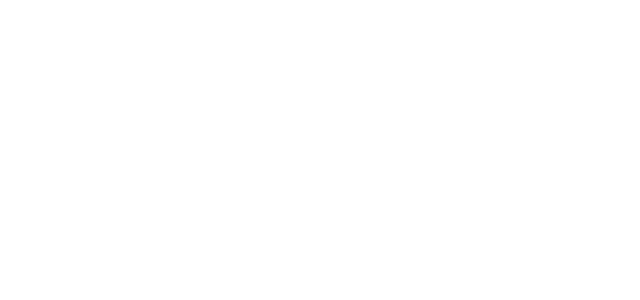
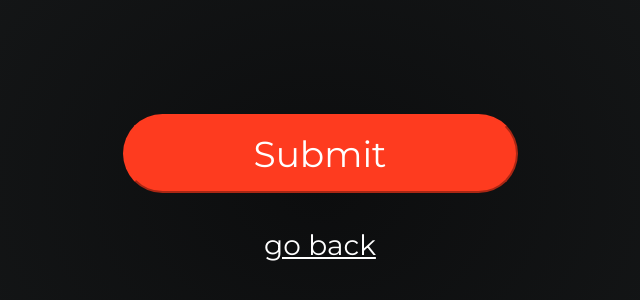
Before and after one commit to Demetrusa/RedBerry-Project, a React (Create React App) app in the folder my-app/: page /submit in a window 1280 px wide. Shown: the part 330-630 px from the top of the page, without its empty margins (320-960 px from the left). Built offline with nearby package versions, Linux system fonts and the light colour scheme.

Commit message:
4/5 Route Page

```diff
--- a/my-app/src/App.js
+++ b/my-app/src/App.js
@@ -29,8 +29,14 @@
         <Route path="/about">
           <About />
         </Route>
-        <Route path="ThankYou">
+        <Route path="/submit">
           <SubmitPage/>
+        </Route>
+        <Route path="/thankYou">
+          <ThankYou/>
+        </Route>
+        <Route path="/submit">
+          <ThankYou />
         </Route>
       </Switch>
 
--- a/my-app/src/components/common/about/About.js
+++ b/my-app/src/components/common/about/About.js
@@ -6,7 +6,7 @@
 function About () {
     const history = useHistory();
     const handleClick = () => {
-        history.push("/Submit")
+        history.push("/submit")
     }
     return (
         <div className="about">
--- a/my-app/src/components/common/submitPage/SubmitPage.js
+++ b/my-app/src/components/common/submitPage/SubmitPage.js
@@ -5,13 +5,17 @@
 function SubmitPage () {
     const history = useHistory();
     const handleClick = () => {
-        history.push("/ThankYou")
+        history.push("/thankYou")
+    }
+
+    const backClick = ()=> {
+        history.push("/submit")
     }
     return(
         <div className="submitPage">
             <div className="submitButton">
             <button id='finalButton' onClick={handleClick}>Submit</button><br/>
-            <a href="" id='final-a'>go back</a>
+            <a href="" id='final-a' onClick={backClick}>go back</a>
             </div>
 
         </div>
```
